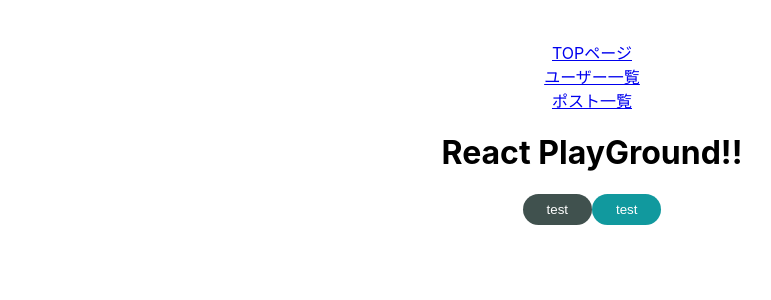
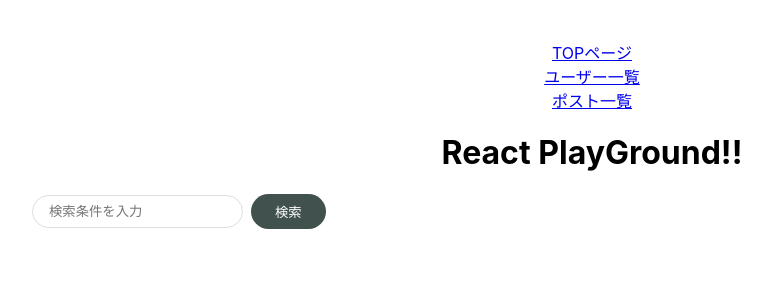
Before and after one commit to yk-graph/jak-learings, a React (Create React App) app: page / in a window 1280 px wide. Shown: the top 300 px of the page, without its empty margins (48-819 px from the left). Built offline with nearby package versions, Linux system fonts and the light colour scheme.

Commit message:
style: molecules作成

```diff
--- a/src/App.tsx
+++ b/src/App.tsx
@@ -1,13 +1,11 @@
 import React from 'react'
-import PrimaryButton from './components/atoms/button/PrimaryButton'
-import SecondaryButton from './components/atoms/button/SecondaryButton'
+import SearchInput from './components/molecules/SearchInput'
 
 const App: React.FC = () => {
   return (
     <>
       <h1>React PlayGround!!</h1>
-      <PrimaryButton>test</PrimaryButton>
-      <SecondaryButton>test</SecondaryButton>
+      <SearchInput />
     </>
   )
 }
--- /dev/null
+++ b/src/components/atoms/input/Input.tsx
@@ -0,0 +1,20 @@
+import React from 'react'
+import styled from 'styled-components'
+
+interface Props {
+  placeholder?: string
+}
+
+const Input: React.FC<Props> = (props) => {
+  const { placeholder = '' } = props
+  return <SInput type="text" placeholder={placeholder} />
+}
+
+const SInput = styled.input`
+  padding: 8px 16px;
+  border: solid #ddd 1px;
+  border-radius: 9999px;
+  outline: none;
+`
+
+export default Input
--- /dev/null
+++ b/src/components/molecules/SearchInput.tsx
@@ -0,0 +1,26 @@
+import React from 'react'
+import styled from 'styled-components'
+import PrimaryButton from '../atoms/button/PrimaryButton'
+import Input from '../atoms/input/Input'
+
+const SearchInput: React.FC = () => {
+  return (
+    <SContainer>
+      <Input placeholder="検索条件を入力" />
+      <SButtonWrapper>
+        <PrimaryButton>検索</PrimaryButton>
+      </SButtonWrapper>
+    </SContainer>
+  )
+}
+
+const SButtonWrapper = styled.div`
+  padding-left: 8px;
+`
+
+const SContainer = styled.div`
+  display: flex;
+  align-items: center;
+`
+
+export default SearchInput
```
